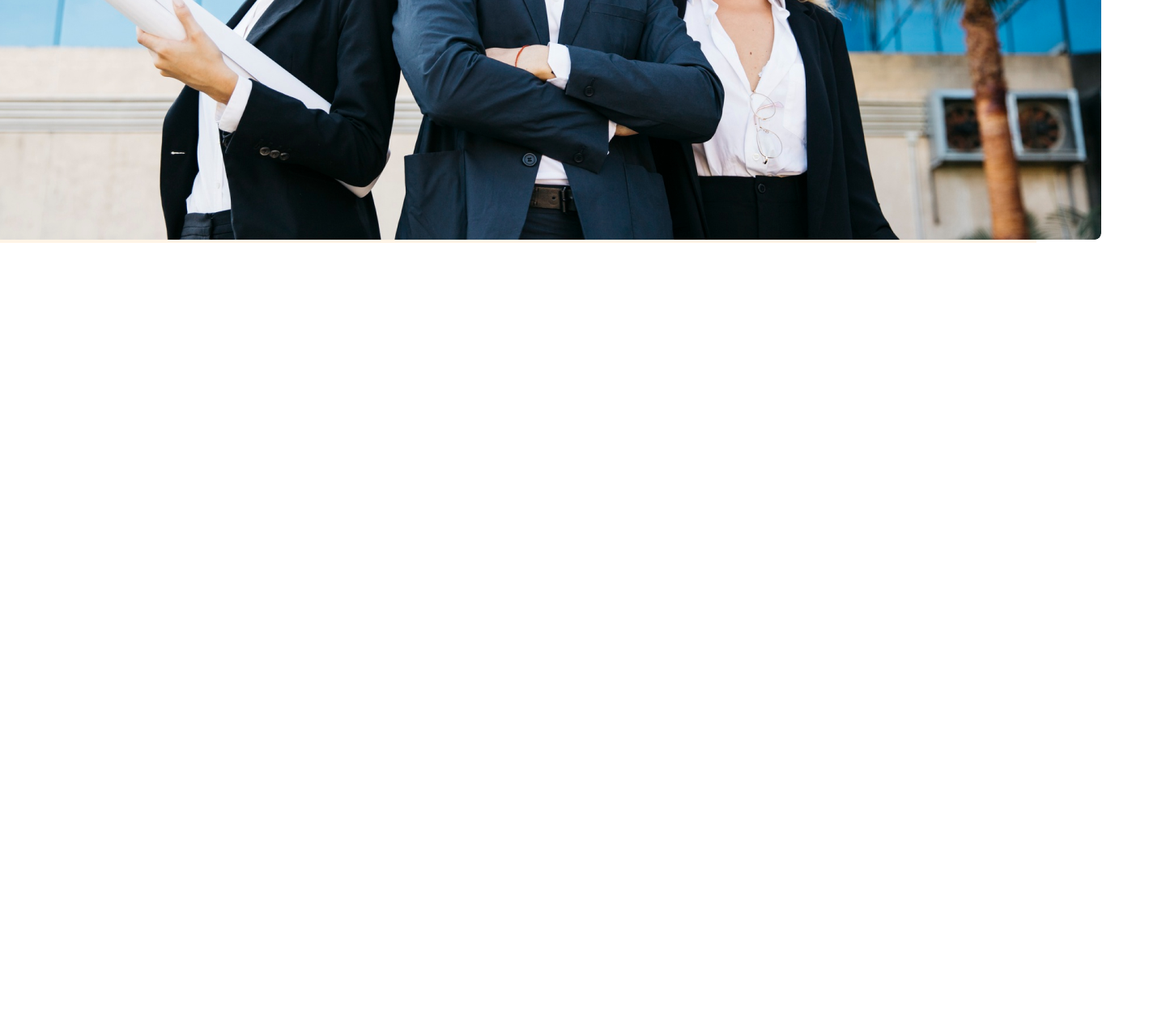
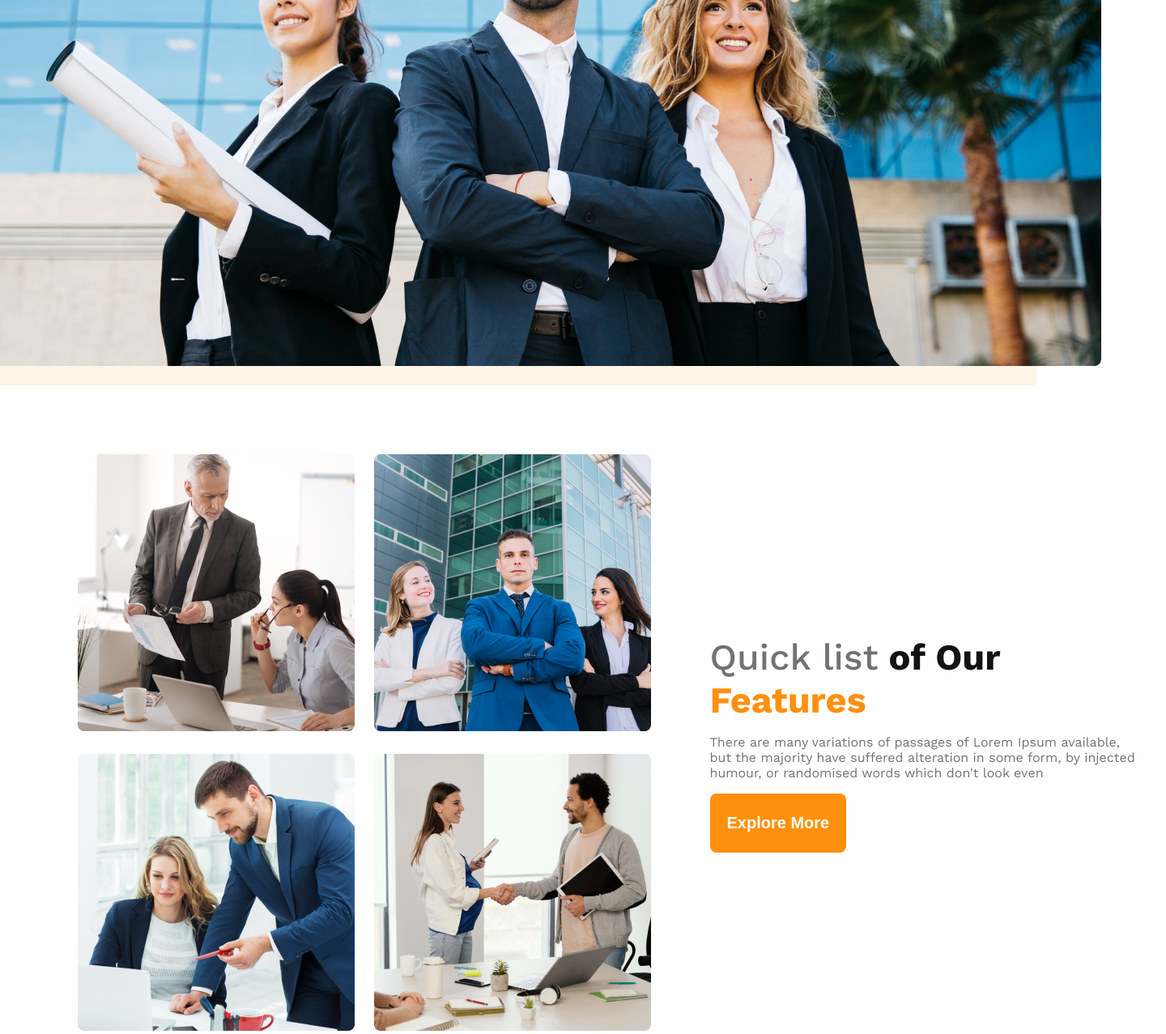
Before and after one commit to ashikwebdev111/G3-Architects, a plain HTML site: page index.html in a window 1280 px wide. Shown: the part 916-2193 px from the top of the page at 81% size, 1440 px wide, since content can reach past the window. Before the commit the page ends 1216 px from the top, so only its background shows below. Drawn offline with nearby package versions, Linux system fonts and the light colour scheme.

Commit message:
Feature section added

```diff
--- a/index.html
+++ b/index.html
@@ -35,12 +35,35 @@
                 <div class="header-description">There are many variations of passages of Lorem Ipsum available, but the
                     majority have suffered alteration in some form, by injected humour, or randomised words which don't
                     look even</div>
+                <button class="btn-primary">Explore More</button>
             </div>
             <div class="banner">
                 <img src="images/banner.png" alt="">
             </div>
         </div>
     </header>
+    <main>
+        <section class="features">
+            <div class="feature-banners">
+                <div class="feature-banner"><img src="images/team1.png" alt=""></div>
+                <div class="feature-banner"><img src="images/team2.png" alt=""></div>
+                <div class="feature-banner"><img src="images/team3.png" alt=""></div>
+                <div class="feature-banner"><img src="images/team4.png" alt=""></div>
+            </div>
+            <div class="feature-content">
+                <h3 class="feature-title"> <span style="color: #727272; font-weight: 500;">Quick list</span> <span
+                        style=" color: #131313; font-weight: bold; ">of
+                        Our</span>
+                    <span style="color: #FF900E; font-weight: bold;">Features</span>
+                    <p class="feature-description">
+                        There are many variations of passages of Lorem Ipsum available, but the majority have suffered
+                        alteration in some form, by injected humour, or randomised words which don't look even
+                    </p>
+                    <button class="btn-primary">Explore More</button>
+                </h3>
+            </div>
+        </section>
+    </main>
 </body>
 
 </html>
--- a/style.css
+++ b/style.css
@@ -4,9 +4,19 @@
     font-family: "Work Sans", sans-serif;
 }
 
-body header {
+.btn-primary {
+    color: #FFFFFF;
+    background-color: #FF900E;
+    border: 0;
+    border-radius: 8px;
+    font-weight: 600;
+    font-size: 20px;
+    padding: 25px 21px;
+}
+
+header {
     background-color: rgba(255, 144, 14, 0.1);
-    padding-top: 1px;
+    padding: 20px;
 }
 
 nav {
@@ -41,6 +51,13 @@
     color: #424242;
 }
 
+.banner-content {
+    display: flex;
+    flex-direction: column;
+    align-items: center;
+    gap: 32px;
+}
+
 .header-title {
     color: #131313;
     font-weight: 700;
@@ -70,3 +87,35 @@
 .banner img {
     border-radius: 8px;
 }
+
+
+main {
+    width: 1440px;
+    margin: 0 auto;
+}
+
+.features {
+    display: flex;
+    align-items: center;
+    justify-content: center;
+    gap: 73px;
+    margin-top: 85px;
+}
+
+.feature-banners {
+    display: grid;
+    grid-template-columns: repeat(2, 1fr);
+    gap: 24px;
+}
+
+.feature-title {
+    width: 468px;
+    font-size: 45px;
+}
+
+.feature-description {
+    color: #727272;
+    font-weight: 400;
+    font-size: 16px;
+    width: 537px;
+}
```
